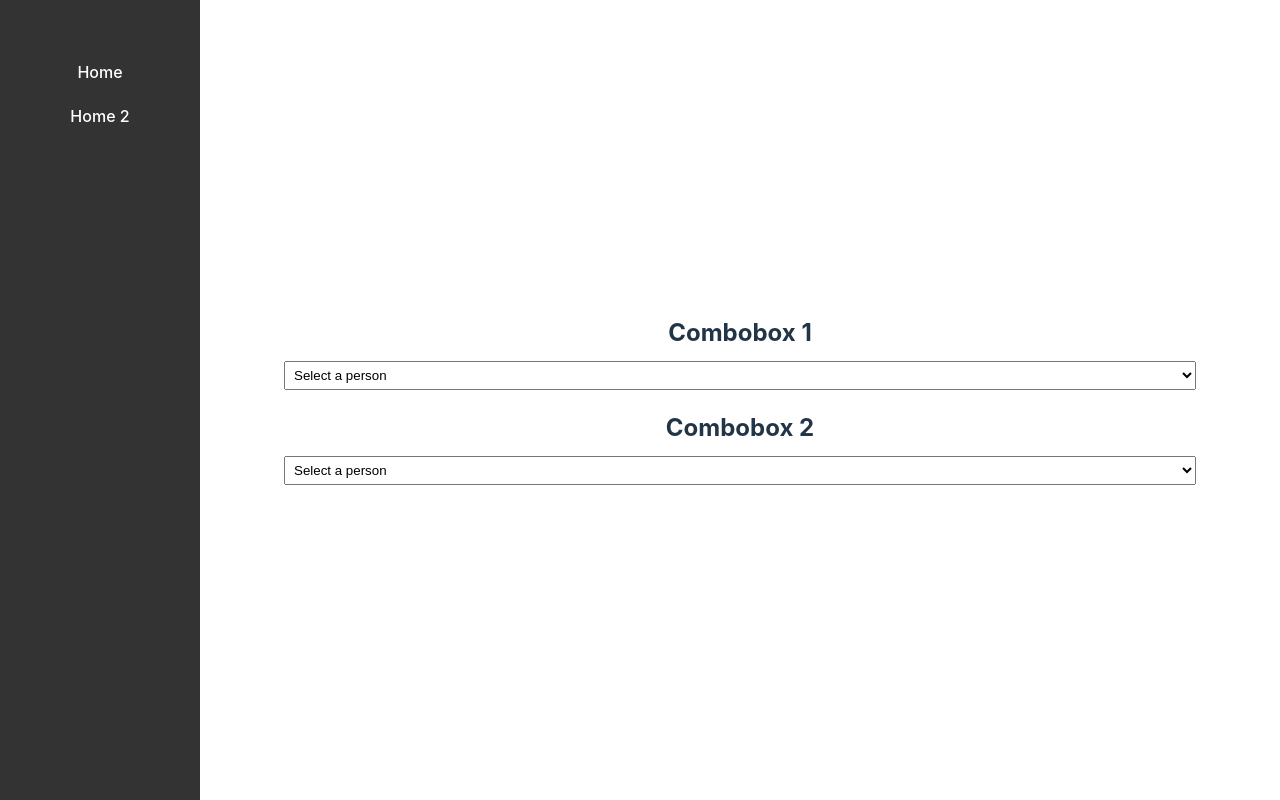
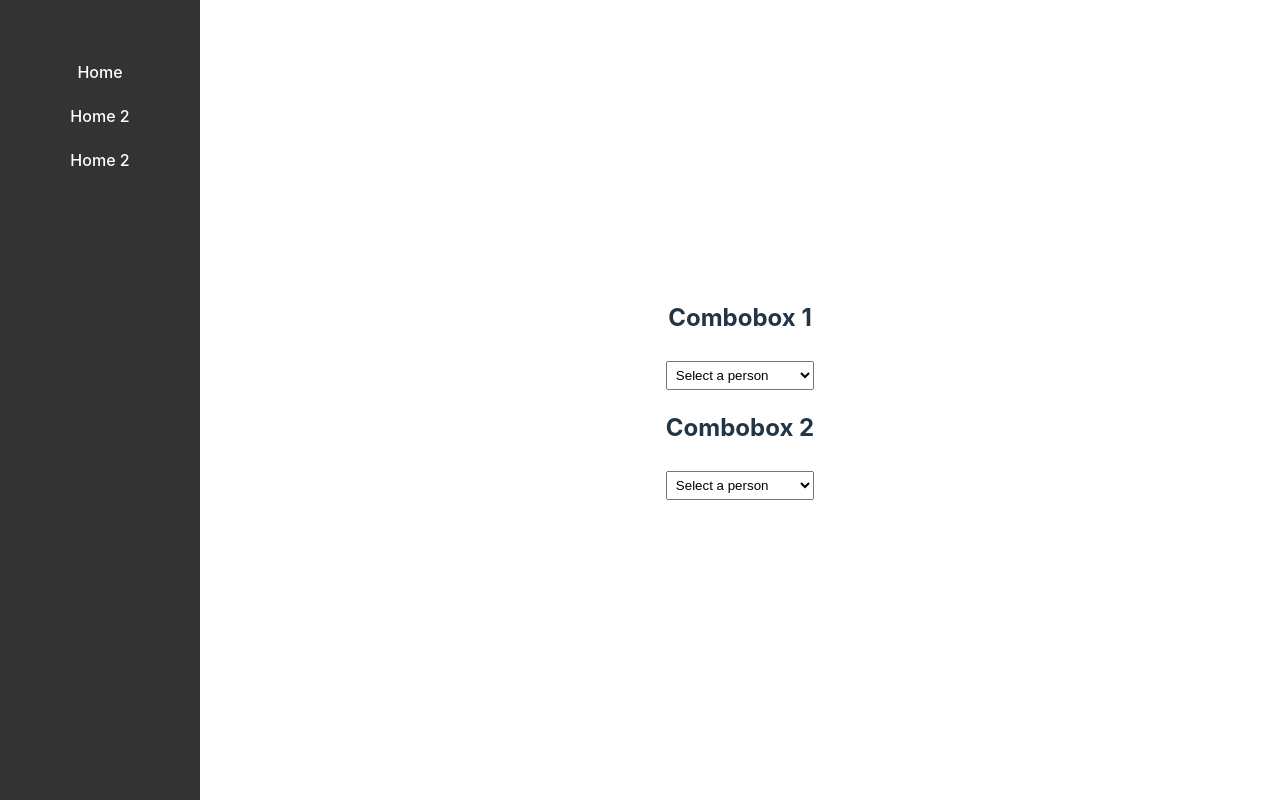
Before and after one commit to fernandiego/betzonex, a Vue app in the folder web/vite-project/: page / in a window 1280 px wide. Built offline with nearby package versions, Linux system fonts and the light colour scheme.

Commit message:
Atomizando mais os components, simplificando as responsabilidades

```diff
--- a/web/vite-project/src/App.vue
+++ b/web/vite-project/src/App.vue
@@ -10,8 +10,8 @@
 </template>
 
 <script setup>
-import Sidebar from './components/Sidebar.vue';
-import Combobox from './components/Combobox.vue';
+import Sidebar from './components/SideBar.vue';
+import Combobox from './components/ComboBox.vue';
 </script>
 
 <style>
--- a/web/vite-project/src/components/Combobox.vue
+++ b/web/vite-project/src/components/ComboBox.vue
@@ -3,17 +3,17 @@
     <h2>{{ title }}</h2>
     <select>
       <option value="">Select a person</option>
-      <option v-for="person in people" :key="person">{{ person }}</option>
+      <option v-for="person in peopleList" :key="person">{{ person }}</option>
     </select>
   </div>
 </template>
 
 <script setup>
-import { ref } from 'vue';
+import { ref, defineProps } from 'vue';
 import people from '../assets/people.json';
 
 const props = defineProps({
-  title: String,
+  title: String
 });
 
 const peopleList = ref(people.people);
@@ -24,12 +24,9 @@ const peopleList = ref(people.people);
   margin-bottom: 20px;
 }
 
-h2 {
-  margin-bottom: 10px;
-}
-
 select {
   width: 100%;
   padding: 5px;
+  margin-top: 5px;
 }
 </style>
--- /dev/null
+++ b/web/vite-project/src/components/SideBar.vue
@@ -0,0 +1,31 @@
+<template>
+  <div class="sidebar">
+    <SideMenu :menuItems="menuItems" />
+  </div>
+</template>
+
+
+<script setup>
+import SideMenu from './SideMenu.vue';
+
+const menuItems = [
+  { id: 1, label: 'Home', url: '#' },
+  { id: 2, label: 'Home 2', url: '#' },
+  { id: 3, label: 'Home 2', url: '#' }
+  // Add more menu items as needed
+];
+</script>
+
+
+<style scoped>
+.sidebar {
+  width: 200px;
+  background-color: #333;
+  color: white;
+  height: 100vh;
+  position: fixed;
+  top: 0;
+  left: 0;
+  padding-top: 50px; /* adjust as needed */
+}
+</style>
--- /dev/null
+++ b/web/vite-project/src/components/SideMenu.vue
@@ -0,0 +1,41 @@
+<template>
+  <ul>
+    <li v-for="item in props.menuItems" :key="item.id">
+      <a :href="item.url">{{ item.label }}</a>
+    </li>
+  </ul>
+</template>
+
+
+<script setup>
+import { ref, defineProps } from 'vue';
+
+const props = defineProps({
+  menuItems: {
+    type: Array,
+    required: true
+  }
+});
+</script>
+
+
+<style scoped>
+ul {
+  list-style-type: none;
+  padding: 0;
+  margin: 0;
+}
+
+li {
+  padding: 10px 20px;
+}
+
+a {
+  color: white;
+  text-decoration: none;
+}
+
+a:hover {
+  text-decoration: underline;
+}
+</style>
--- a/web/vite-project/src/components/Sidebar.vue
+++ /dev/null
@@ -1,40 +0,0 @@
-<template>
-  <div class="sidebar">
-    <ul>
-      <li><a href="#">Home</a></li>
-      <li><a href="#">Home 2</a></li>
-    </ul>
-  </div>
-</template>
-
-<style scoped>
-.sidebar {
-  width: 200px;
-  background-color: #333;
-  color: white;
-  height: 100vh;
-  position: fixed;
-  top: 0;
-  left: 0;
-  padding-top: 50px; /* adjust as needed */
-}
-
-ul {
-  list-style-type: none;
-  padding: 0;
-  margin: 0;
-}
-
-li {
-  padding: 10px 20px;
-}
-
-a {
-  color: white;
-  text-decoration: none;
-}
-
-a:hover {
-  text-decoration: underline;
-}
-</style>
```
